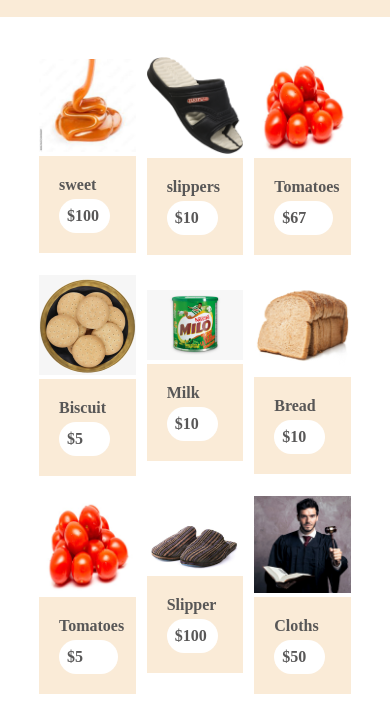
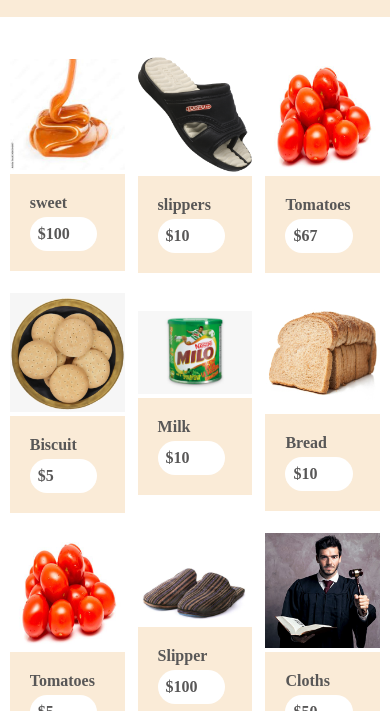
Before and after one commit to Such2407/shopping-card, a plain HTML site: page index.html in a window 390 px wide. Shown: the part 70-781 px from the top of the page. Drawn offline with Linux system fonts and the light colour scheme.

Commit message:
Update style.css

```diff
--- a/style.css
+++ b/style.css
@@ -219,6 +219,9 @@ a{
         display: grid;
         grid-template-columns: 1fr;
     }
+    .box{
+        width: 95%;
+    }
     .item-price{
         margin-top: 5px;
         background-color: white;
```
